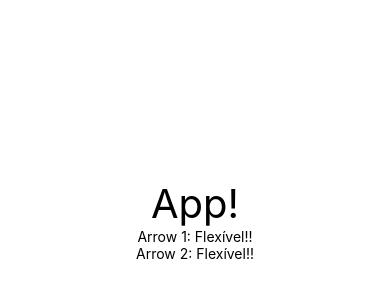
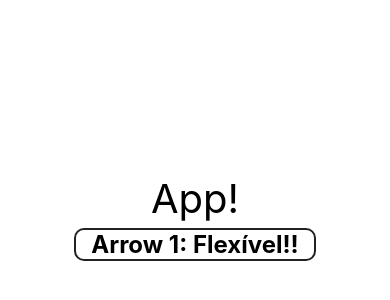
Before and after one commit to hppod/react-native, a React Native app: screen / in a window 390 px wide. Shown: the part 202-502 px from the top of the page. Built offline with nearby package versions, Linux system fonts and the light colour scheme.

Commit message:
criando stylesheet para componentes e aplicando ele ao componente simples

```diff
--- a/src/components/Simples.js
+++ b/src/components/Simples.js
@@ -1,5 +1,6 @@
 import React from 'react'
 import { Text } from 'react-native'
+import Padrao from '../estilo/Padrao'
 
 //DOIS TIPOS DE COMPONENTE
 //BASEADO EM CLASSE COMO O APP.JS
@@ -12,7 +13,4 @@
 // }
 
 //UTILIZANDO ARROW FUNCTION
-export default props => [
-    <Text key={1}>Arrow 1: {props.texto}</Text>,
-    <Text key={2}>Arrow 2: {props.texto}</Text>
-]
+export default props => <Text style={[Padrao.ex]}>Arrow 1: {props.texto}</Text>
--- /dev/null
+++ b/src/estilo/Padrao.js
@@ -0,0 +1,13 @@
+import { StyleSheet } from 'react-native'
+
+export default StyleSheet.create({
+    ex: {
+        paddingHorizontal: 15,
+        marginVertical: 5,
+        borderRadius: 10,
+        borderWidth: 2,
+        borderColor: '#222',
+        fontSize: 24,
+        fontWeight: 'bold',
+    }
+})
```
